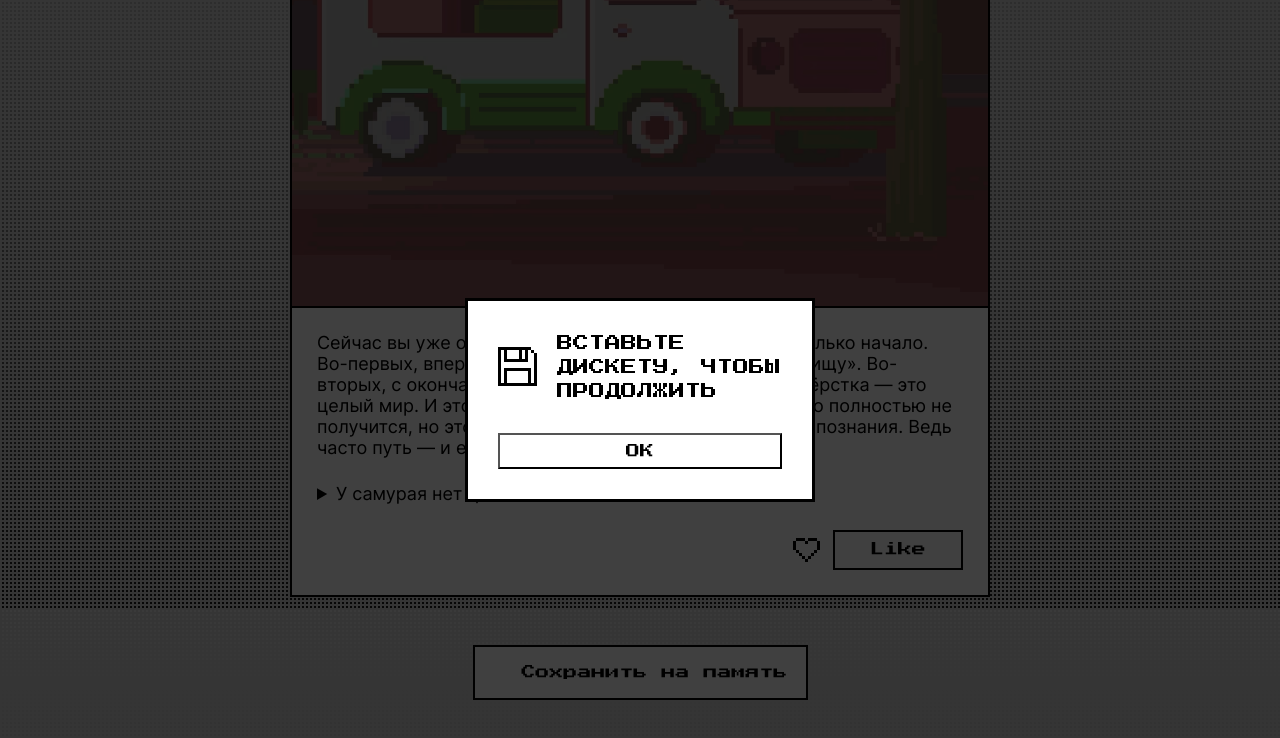
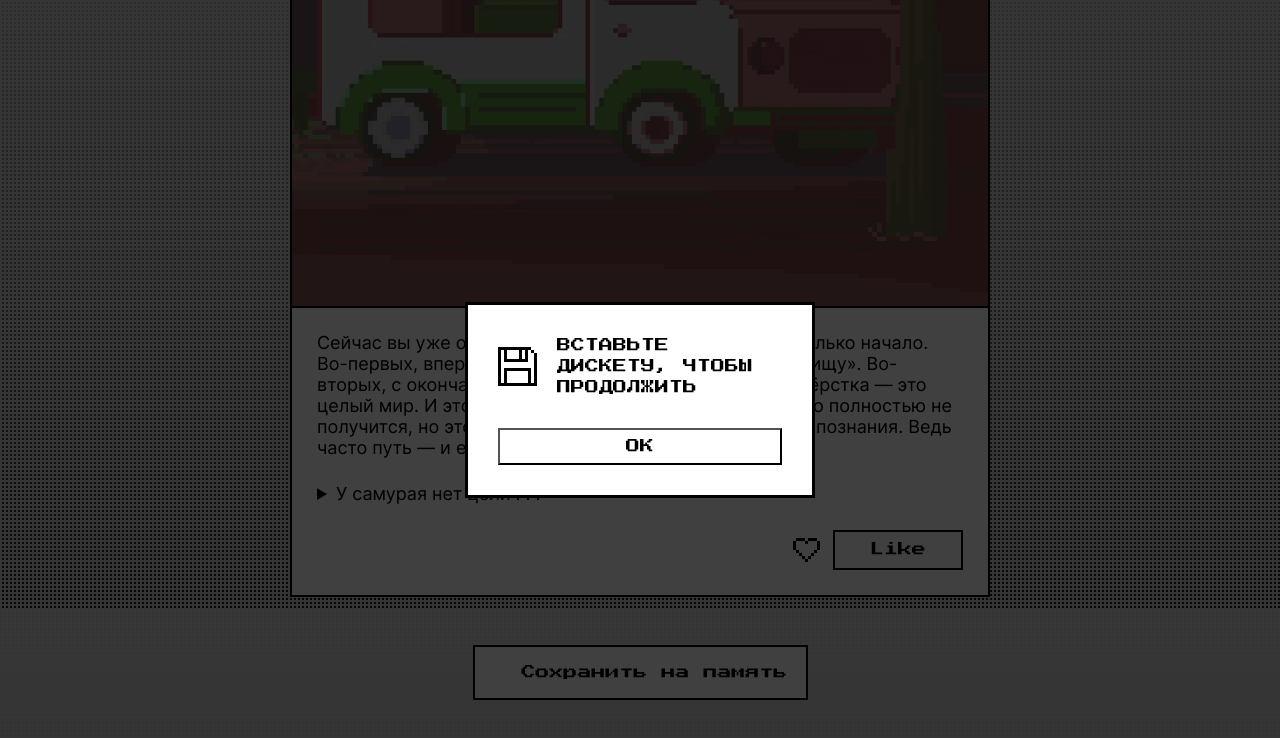
Before and after one commit to sereny33/zakrivayuschiy-teg-f, a plain HTML site: page index.html in a window 1280 px wide. Both pictures are taken after a click on the button "Сохранить на память". Shown: the part 8192-8930 px from the top of the page. Drawn offline with Linux system fonts and the light colour scheme.

Commit message:
Fix dialog font-size

```diff
--- a/styles/style.css
+++ b/styles/style.css
@@ -214,6 +214,7 @@
 
 .save-dialog {
   position: fixed;
+  font-size: 14px;
   inset: 0 0 0 0;
   display: none;
   flex-direction: column;
@@ -232,7 +233,7 @@ body:has(.save-dialog[open]) {
 }
 
 .save-dialog::backdrop {
-  background-color: rgba(0, 0, 0, .75);
+  background-color: rgba(0, 0, 0, 0.75);
 }
 
 .save-dialog__description {
```
